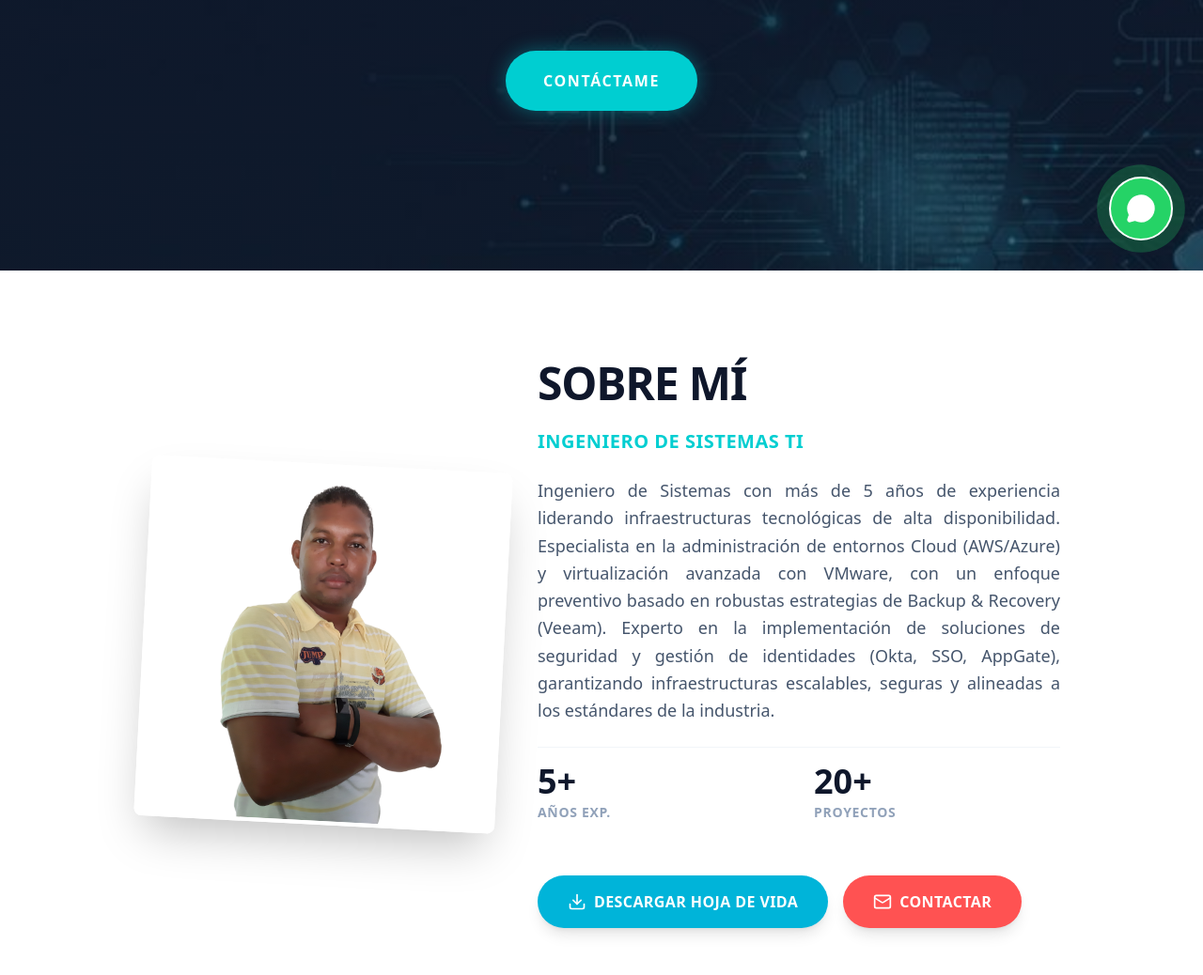
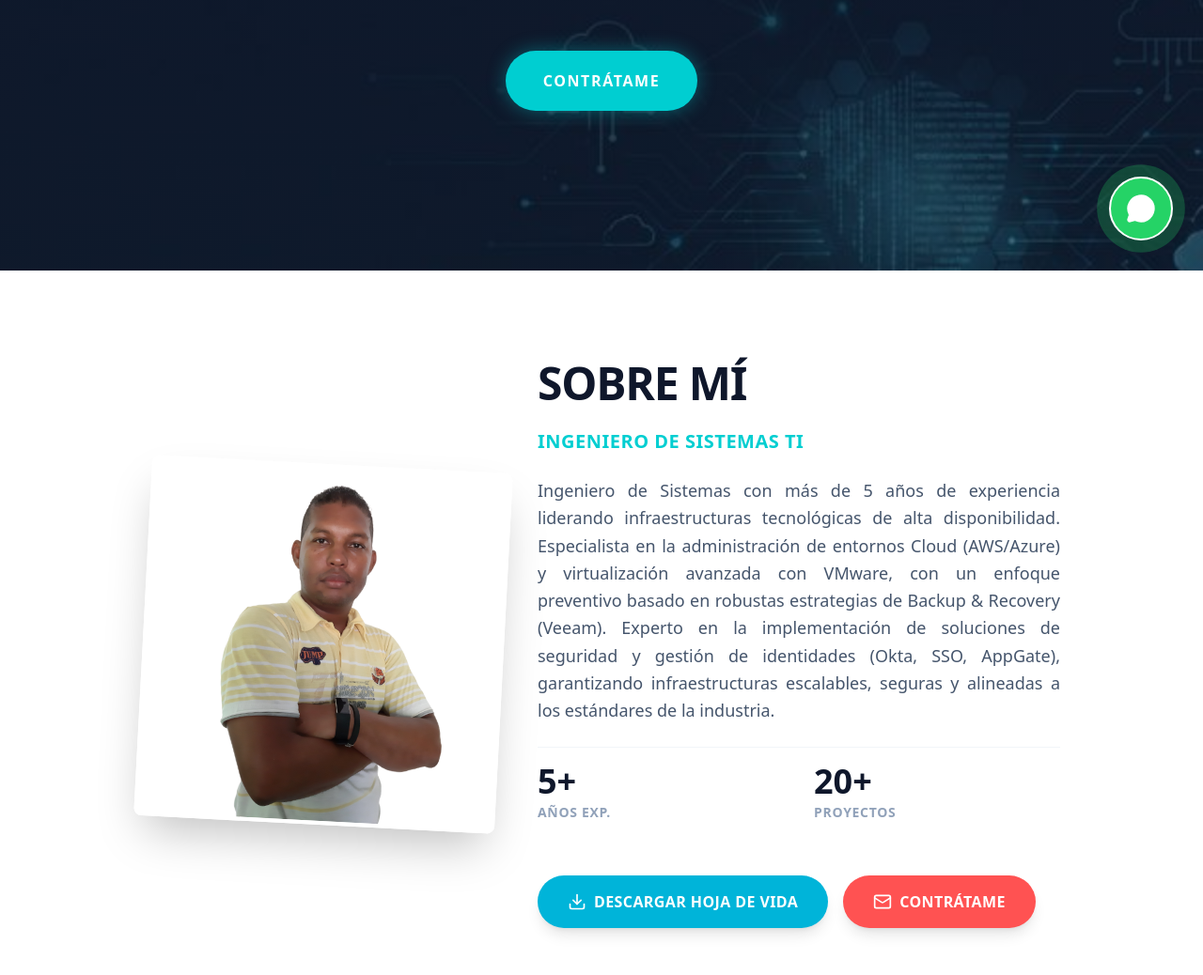
Before and after one commit to luisfor/personal-landing-page, a Next.js app: page / in a window 1280 px wide. Shown: the part 512-1550 px from the top of the page at 94% size. Built offline with nearby package versions, Linux system fonts and the light colour scheme.

Commit message:
chore: update CTA buttons to 'Contrátame'

```diff
--- a/src/components/About.tsx
+++ b/src/components/About.tsx
@@ -65,7 +65,7 @@ export default function About() {
                                 className="px-8 py-4 bg-[var(--secondary)] text-white font-bold rounded-full hover:bg-[var(--secondary)]/90 transition-all flex items-center justify-center gap-2 shadow-lg uppercase tracking-wide"
                             >
                                 <Mail size={20} />
-                                Contactar
+                                Contrátame
                             </a>
                         </div>
                     </div>
--- a/src/components/Hero.tsx
+++ b/src/components/Hero.tsx
@@ -52,7 +52,7 @@ export default function Hero() {
                             href="#contact"
                             className="px-10 py-5 bg-[var(--primary)] text-white font-bold rounded-full shadow-[0_0_20px_rgba(0,206,209,0.4)] hover:shadow-[0_0_30px_rgba(0,206,209,0.6)] hover:-translate-y-1 transition-all uppercase tracking-widest text-sm md:text-base"
                         >
-                            Contáctame
+                            Contrátame
                         </a>
                     </div>
                 </motion.div>
```
